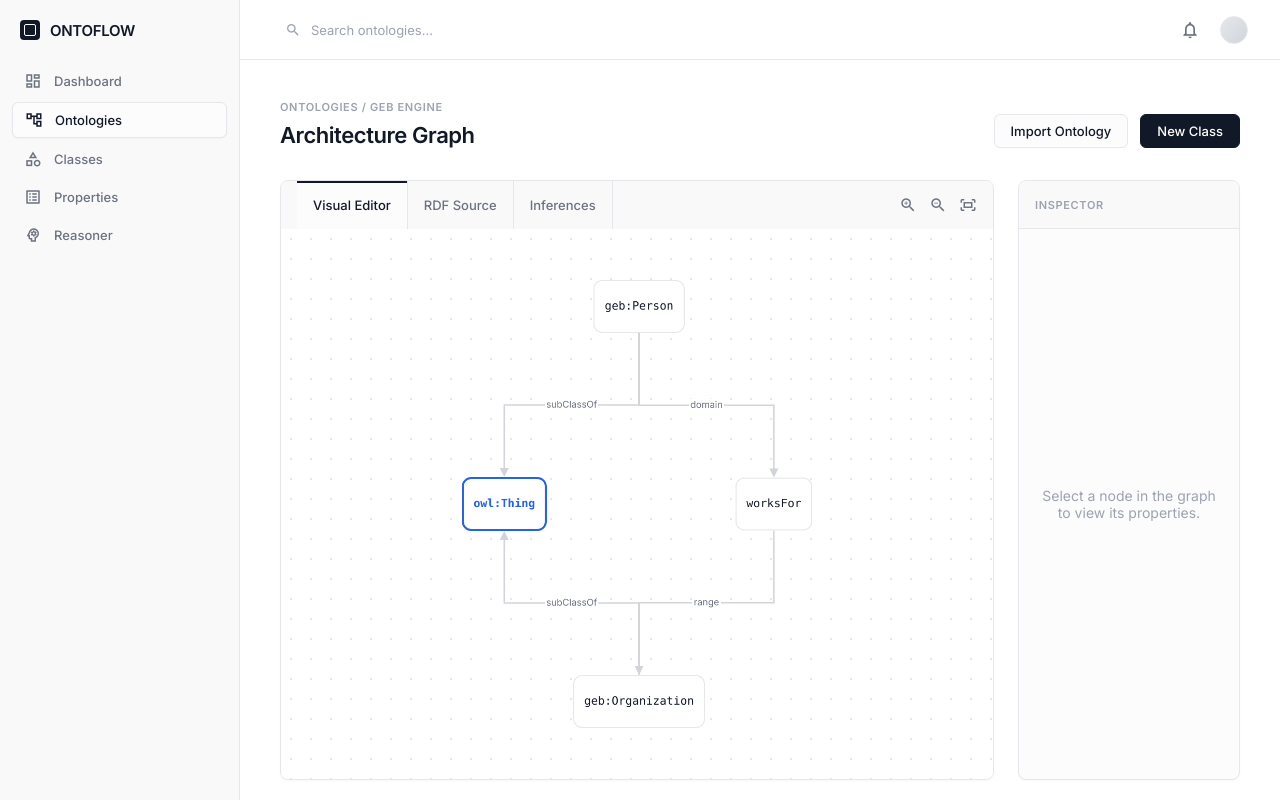
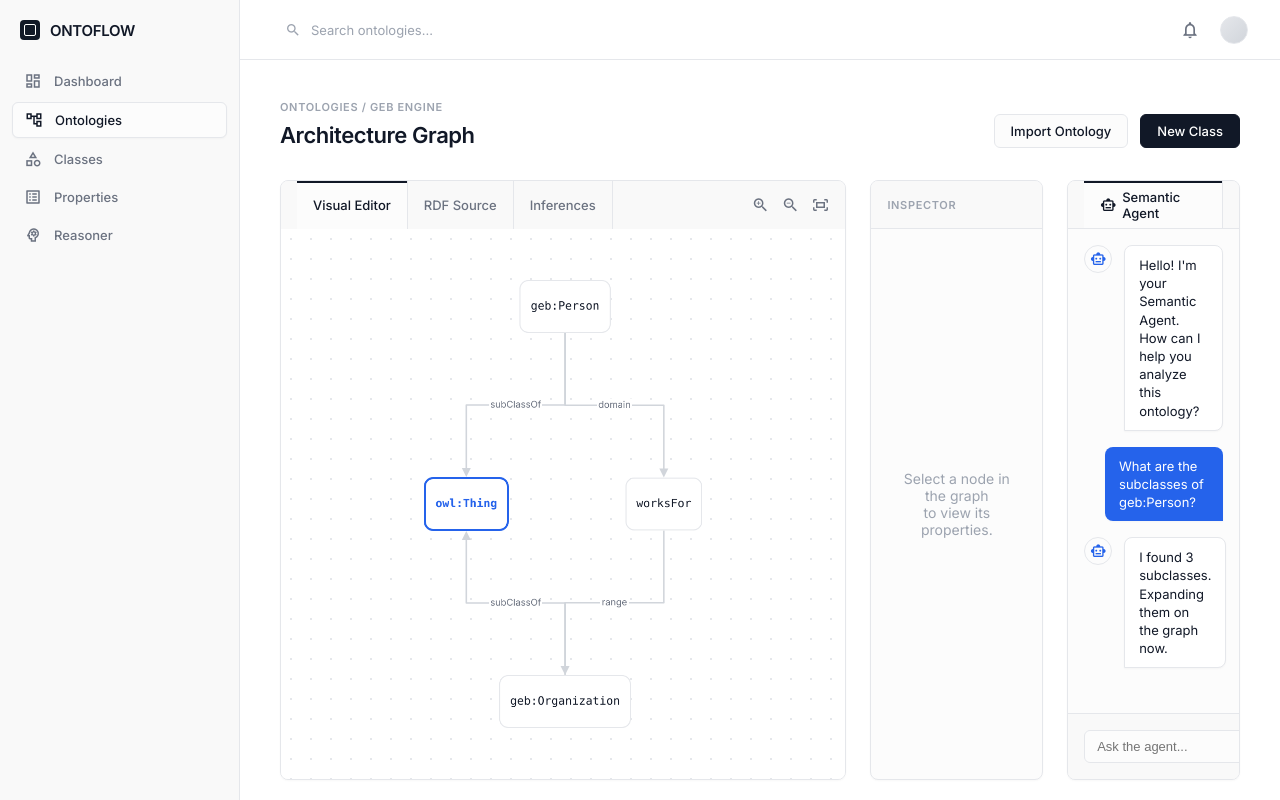
Before and after one commit to anpag/semantic-ontology-ui, an Angular app: page / in a window 1280 px wide. Built offline with nearby package versions, Linux system fonts and the light colour scheme.

Commit message:
feat: Add progressive loading and semantic agent panel

```diff
--- a/src/app/core/services/ontology.service.ts
+++ b/src/app/core/services/ontology.service.ts
@@ -32,9 +32,23 @@ export class OntologyService {
   }
 
   /**
-   * Retrieves the Cytoscape-formatted graph data for a specific job.
+   * Retrieves the root nodes for a specific job.
    */
-  getGraph(jobId: string): Observable<GraphResponse> {
-    return this.http.get<GraphResponse>(`${this.apiUrl}/graph/${jobId}`);
+  getRoots(jobId: string): Observable<GraphResponse> {
+    return this.http.get<GraphResponse>(`${this.apiUrl}/graph/${jobId}/roots`);
+  }
+
+  /**
+   * Retrieves the expanded subgraph around a specific node.
+   */
+  expandNode(jobId: string, nodeUri: string): Observable<GraphResponse> {
+    return this.http.get<GraphResponse>(`${this.apiUrl}/graph/${jobId}/expand?uri=${encodeURIComponent(nodeUri)}`);
+  }
+
+  /**
+   * Retrieves the degree (number of connections) for a specific node.
+   */
+  getDegree(jobId: string, nodeUri: string): Observable<{ count: number }> {
+    return this.http.get<{ count: number }>(`${this.apiUrl}/graph/${jobId}/degree?uri=${encodeURIComponent(nodeUri)}`);
   }
 }
--- a/src/app/features/dashboard/dashboard.component.html
+++ b/src/app/features/dashboard/dashboard.component.html
@@ -31,7 +31,7 @@
         <span class="material-icons-outlined spin">sync</span>
         <p>{{ statusMessage }}</p>
       </div>
-      <app-ontology-graph [graphData]="graphData" (nodeSelected)="onNodeSelected($event)"></app-ontology-graph>
+      <app-ontology-graph [graphData]="graphData" (nodeSelected)="onNodeSelected($event)" (expandNodeRequest)="onExpandNodeRequest($event)"></app-ontology-graph>
     </div>
   </div>
 
@@ -64,4 +64,36 @@
       <p>Select a node in the graph<br>to view its properties.</p>
     </div>
   </div>
+
+  <!-- Semantic Agent Chat Panel -->
+  <div class="panel col-span-1 agent-panel">
+    <div class="panel-header border-bottom">
+      <div class="tabs">
+        <div class="tab active">
+          <span class="material-icons-outlined" style="margin-right: 6px; font-size: 16px;">smart_toy</span>
+          Semantic Agent
+        </div>
+      </div>
+    </div>
+
+    <div class="agent-content">
+      <div class="chat-messages">
+        <div class="message agent">
+          <div class="avatar"><span class="material-icons-outlined">smart_toy</span></div>
+          <div class="bubble">Hello! I'm your Semantic Agent. How can I help you analyze this ontology?</div>
+        </div>
+        <div class="message user">
+          <div class="bubble">What are the subclasses of geb:Person?</div>
+        </div>
+        <div class="message agent">
+          <div class="avatar"><span class="material-icons-outlined">smart_toy</span></div>
+          <div class="bubble">I found 3 subclasses. Expanding them on the graph now.</div>
+        </div>
+      </div>
+      <div class="chat-input-area">
+        <input type="text" placeholder="Ask the agent...">
+        <button class="send-btn"><span class="material-icons-outlined">send</span></button>
+      </div>
+    </div>
+  </div>
 </div>
--- a/src/app/features/dashboard/dashboard.component.scss
+++ b/src/app/features/dashboard/dashboard.component.scss
@@ -56,7 +56,7 @@
 
 .dashboard-grid {
   display: grid;
-  grid-template-columns: repeat(4, 1fr);
+  grid-template-columns: repeat(5, 1fr);
   gap: 24px;
   height: calc(100vh - 200px); /* Fill remaining height */
 }
@@ -284,3 +284,117 @@
     }
   }
 }
+
+/* Semantic Agent Panel */
+.agent-panel {
+  display: flex;
+  flex-direction: column;
+
+  .agent-content {
+    flex: 1;
+    display: flex;
+    flex-direction: column;
+    overflow: hidden;
+  }
+
+  .chat-messages {
+    flex: 1;
+    padding: 16px;
+    overflow-y: auto;
+    display: flex;
+    flex-direction: column;
+    gap: 16px;
+  }
+
+  .message {
+    display: flex;
+    gap: 12px;
+    font-size: 13px;
+    line-height: 1.4;
+
+    &.user {
+      flex-direction: row-reverse;
+      .bubble {
+        background-color: var(--accent-primary);
+        color: white;
+        border-radius: 8px 8px 0 8px;
+      }
+    }
+
+    &.agent {
+      .bubble {
+        background-color: var(--bg-color);
+        border: 1px solid var(--border-color-dark);
+        color: var(--text-primary);
+        border-radius: 8px 8px 8px 0;
+      }
+    }
+
+    .avatar {
+      width: 28px;
+      height: 28px;
+      border-radius: 50%;
+      background-color: var(--surface-color);
+      border: 1px solid var(--border-color-dark);
+      display: flex;
+      align-items: center;
+      justify-content: center;
+      flex-shrink: 0;
+
+      .material-icons-outlined {
+        font-size: 16px;
+        color: var(--accent-primary);
+      }
+    }
+
+    .bubble {
+      padding: 10px 14px;
+      max-width: 85%;
+      box-shadow: var(--shadow-subtle);
+    }
+  }
+
+  .chat-input-area {
+    padding: 16px;
+    border-top: 1px solid var(--border-color-dark);
+    display: flex;
+    gap: 8px;
+    background-color: var(--sidebar-bg);
+
+    input {
+      flex: 1;
+      padding: 8px 12px;
+      border-radius: 6px;
+      border: 1px solid var(--border-color-dark);
+      background-color: var(--surface-color);
+      font-size: 13px;
+      color: var(--text-primary);
+      outline: none;
+
+      &:focus {
+        border-color: var(--accent-primary);
+      }
+    }
+
+    .send-btn {
+      background-color: var(--accent-primary);
+      color: white;
+      border: none;
+      border-radius: 6px;
+      width: 36px;
+      display: flex;
+      align-items: center;
+      justify-content: center;
+      cursor: pointer;
+      transition: background-color 0.2s;
+
+      &:hover {
+        background-color: #1d4ed8;
+      }
+
+      .material-icons-outlined {
+        font-size: 16px;
+      }
+    }
+  }
+}
--- a/src/app/features/dashboard/dashboard.component.ts
+++ b/src/app/features/dashboard/dashboard.component.ts
@@ -3,7 +3,7 @@ import { CommonModule } from '@angular/common';
 import { OntologyGraphComponent } from '../ontology-graph/ontology-graph.component';
 import { OntologyService } from '../../core/services/ontology.service';
 import { timer, of } from 'rxjs';
-import { switchMap, takeWhile, catchError } from 'rxjs/operators';
+import { exhaustMap, takeWhile, catchError } from 'rxjs/operators';
 
 @Component({
   selector: 'app-dashboard',
@@ -17,6 +17,7 @@ export class DashboardComponent {
   graphData: any[] = [];
   isLoading = false;
   statusMessage = '';
+  currentJobId = '';
 
   constructor(private ontologyService: OntologyService) {}
 
@@ -53,8 +54,9 @@ export class DashboardComponent {
   private pollGraphData(jobId: string) {
     // Poll the graph endpoint every 2 seconds until it resolves successfully
     let completed = false;
+    this.currentJobId = jobId;
     timer(0, 2000).pipe(
-      switchMap(() => this.ontologyService.getGraph(jobId).pipe(
+      exhaustMap(() => this.ontologyService.getRoots(jobId).pipe(
         catchError(() => {
           // If backend returns 404 or fails, we keep polling
           return of(null);
@@ -77,4 +79,45 @@ export class DashboardComponent {
       }
     });
   }
+
+  onExpandNodeRequest(nodeUri: string) {
+    if (!this.currentJobId) return;
+
+    this.isLoading = true;
+    this.statusMessage = 'Fetching node degree...';
+
+    this.ontologyService.getDegree(this.currentJobId, nodeUri).subscribe({
+      next: (res) => {
+        if (res.count > 50) {
+          const proceed = confirm(`This node has ${res.count} connections. Expanding it might clutter the graph. Do you want to proceed?`);
+          if (!proceed) {
+            this.isLoading = false;
+            this.statusMessage = '';
+            return;
+          }
+        }
+
+        this.statusMessage = 'Expanding node...';
+        this.ontologyService.expandNode(this.currentJobId, nodeUri).subscribe({
+          next: (expandRes) => {
+            if (expandRes && expandRes.elements) {
+              this.graphData = [...this.graphData, ...expandRes.elements];
+            }
+            this.isLoading = false;
+            this.statusMessage = '';
+          },
+          error: (err) => {
+            this.isLoading = false;
+            this.statusMessage = 'Error expanding node.';
+            console.error(err);
+          }
+        });
+      },
+      error: (err) => {
+        this.isLoading = false;
+        this.statusMessage = 'Error fetching node degree.';
+        console.error(err);
+      }
+    });
+  }
 }
--- a/src/app/features/ontology-graph/ontology-graph.component.ts
+++ b/src/app/features/ontology-graph/ontology-graph.component.ts
@@ -11,6 +11,7 @@ export class OntologyGraphComponent implements AfterViewInit, OnChanges {
   @ViewChild('cy') cyElement!: ElementRef;
   @Input() graphData: any[] = [];
   @Output() nodeSelected = new EventEmitter<any>();
+  @Output() expandNodeRequest = new EventEmitter<string>();
 
   private cy: cytoscape.Core | undefined;
 
@@ -21,15 +22,39 @@ export class OntologyGraphComponent implements AfterViewInit, OnChanges {
   ngOnChanges(changes: SimpleChanges): void {
     if (changes['graphData'] && this.cy) {
       this.cy.batch(() => {
-        this.cy!.elements().remove();
         if (this.graphData && this.graphData.length > 0) {
-          this.cy!.add(this.graphData);
-          this.cy!.layout({
-            name: 'breadthfirst',
-            directed: true,
-            padding: 50,
-            spacingFactor: 1.5
-          }).run();
+          const newDataIds = new Set();
+          this.graphData.forEach(ele => {
+            if (ele.data.source && ele.data.target && !ele.data.id) {
+              ele.data.id = `${ele.data.source}-${ele.data.target}-${ele.data.label}`;
+            }
+            newDataIds.add(ele.data.id);
+          });
+
+          // Remove elements not in new graphData
+          this.cy!.elements().forEach(ele => {
+            if (!newDataIds.has(ele.id())) {
+              this.cy!.remove(ele);
+            }
+          });
+
+          const existingIds = new Set(this.cy!.elements().map(ele => ele.id()));
+          const newEles = this.graphData.filter(ele => !existingIds.has(ele.data.id));
+
+          if (newEles.length > 0) {
+            this.cy!.add(newEles);
+            this.cy!.layout({
+              name: 'breadthfirst',
+              directed: true,
+              padding: 50,
+              spacingFactor: 1.5,
+              animate: true,
+              fit: false,
+              randomize: false
+            }).run();
+          }
+        } else {
+          this.cy!.elements().remove();
         }
       });
     }
@@ -108,6 +133,14 @@ export class OntologyGraphComponent implements AfterViewInit, OnChanges {
       this.nodeSelected.emit(nodeData);
     });
 
+    // Handle expand request (right-click / context tap)
+    this.cy.on('cxttap', 'node', (evt) => {
+      const nodeData = evt.target.data();
+      if (nodeData.uri) {
+        this.expandNodeRequest.emit(nodeData.uri);
+      }
+    });
+
     // Deselect when clicking background
     this.cy.on('tap', (evt) => {
       if (evt.target === this.cy) {
```
